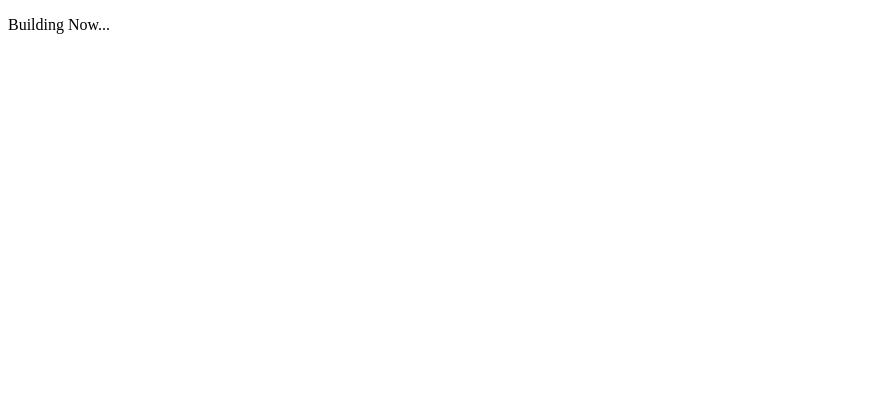
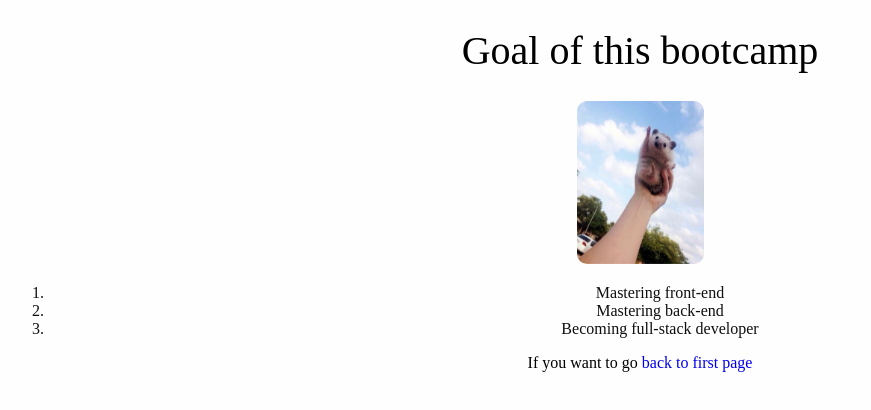
Before and after one commit to cokestrawberry/web_developing_bootcamp, a plain HTML site: page full_week.html in a window 1280 px wide. Shown: the whole page, without its empty margins (0-871 px from the left). Drawn offline with Linux system fonts and the light colour scheme.

Commit message:
2023/01/17

```diff
--- a/full_week.html
+++ b/full_week.html
@@ -2,11 +2,24 @@
 <html lang="en">
     <head>
         <meta charset="UTF-8">
-        <title>My Upcoming Challenge</title>
+        <link href="styles_for_fullweek.css" rel="stylesheet">
+        <title>
+            My Upcoming Challenge
+        </title>
     </head>
     <body>
+        <h1>
+            Goal of this bootcamp
+        </h1>
+        <img src="thumb_up_hedgehog.jpeg" alt="image of hedgehog thumb up">
+        <ol>
+            <li>Mastering front-end</li>
+            <li>Mastering back-end</li>
+            <li>Becoming full-stack developer</li>
+        </ol>
         <p>
-            Building Now...
+            If you want to go
+            <a href="index.html">back to first page</a>
         </p>
     </body>
 </html>
--- /dev/null
+++ b/styles_for_fullweek.css
@@ -0,0 +1,27 @@
+body {
+    text-align: center;
+    background-color: #fefefe;
+}
+
+h1 {
+    font-size: 40px;
+    font-weight: 400;
+}
+
+img {
+    width: 127px;
+    height: 163px;
+    border-radius: 10px;
+}
+
+ol {
+    color: #0f0f0f;
+}
+
+a {
+    text-decoration: none;
+}
+
+a:hover {
+    text-decoration: underline;
+}
```
Also changed, not shown: Bootcamp_developing_log_note.txt, thumb_up_hedgehog.jpeg (added), 1 other file.
